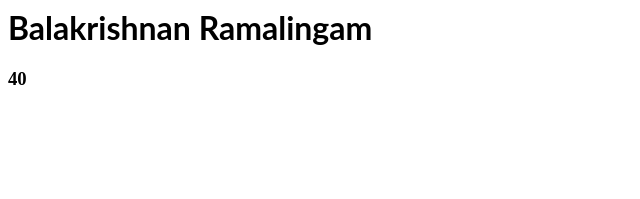
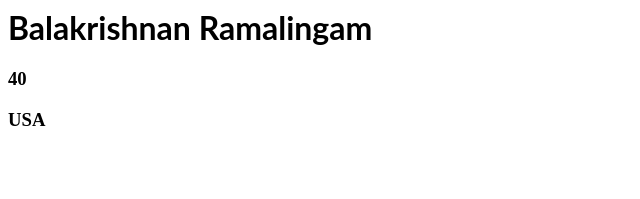
Before and after one commit to balakrishnansky/react-class, a React (Create React App) app: page / in a window 1280 px wide. Shown: the top 199 px of the page, without its empty margins (0-640 px from the left). Built offline with nearby package versions, Linux system fonts and the light colour scheme.

Commit message:
1 file modified

```diff
--- a/src/App.js
+++ b/src/App.js
@@ -7,7 +7,8 @@
     super();
     this.state = {
       name: "Balakrishnan Ramalingam",
-      age: "40"
+      age: "40",
+      country: "USA"
     };
   }
   render() {
@@ -15,6 +16,7 @@
       <div>
         <h1>{this.state.name}</h1>
         <h3>{this.state.age}</h3>
+        <h3>{this.state.country}</h3>
       </div>
     );
   }
```
